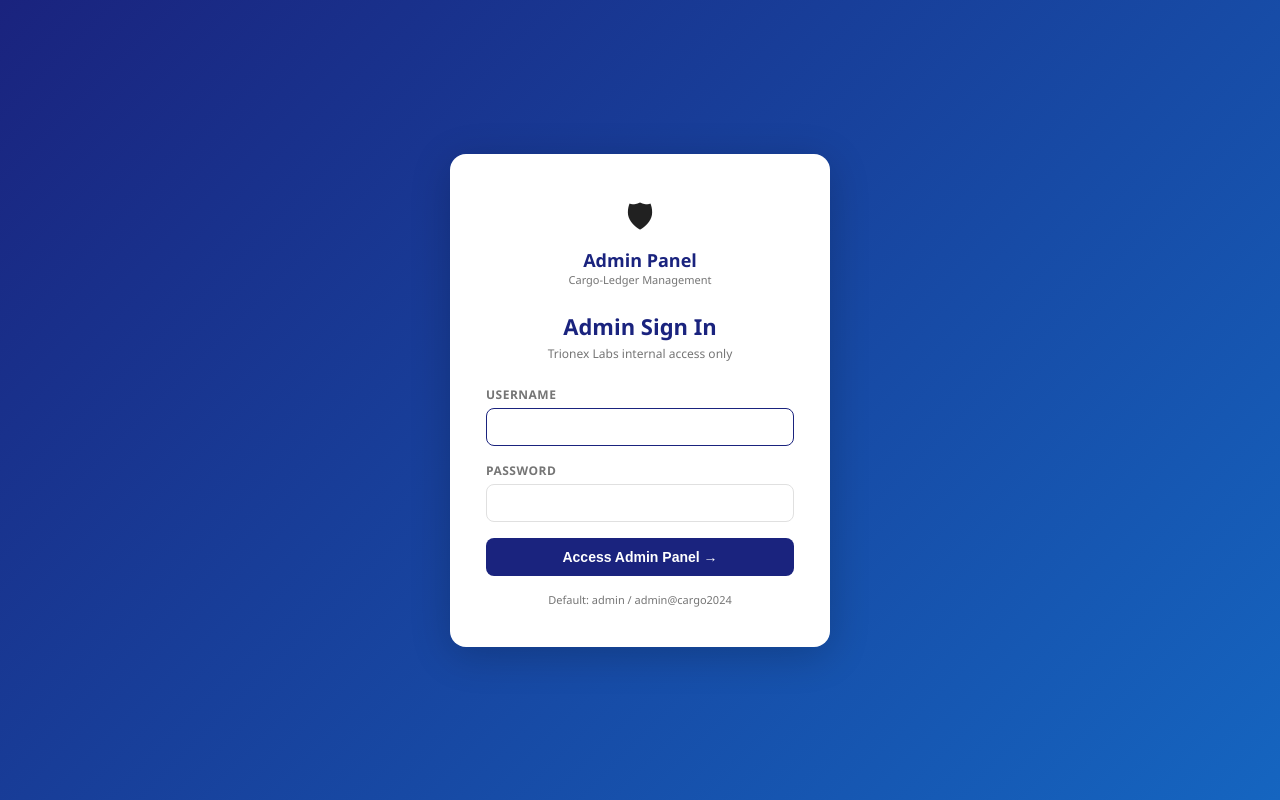
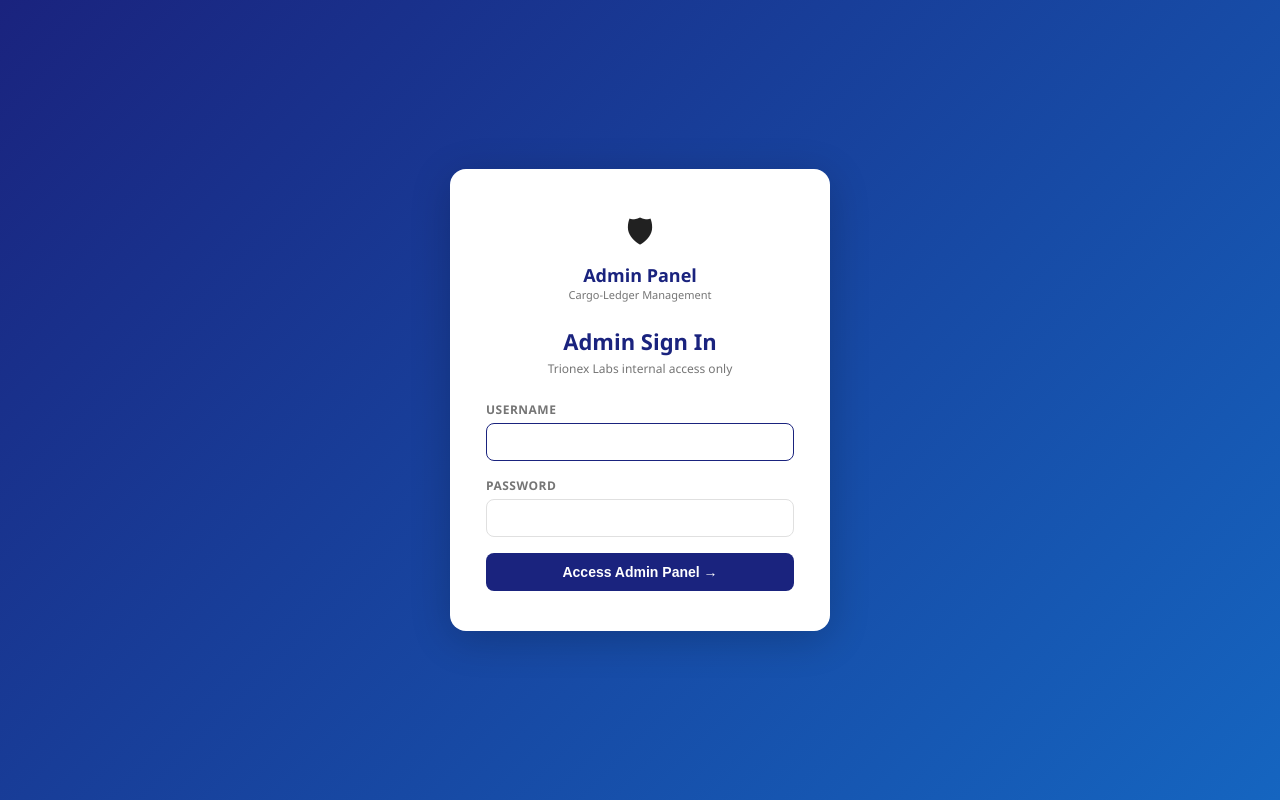
Before and after one commit to pear-cloude/cargo-ledger, a Flask app: page /admin/login in a window 1280 px wide. Run offline with Flask 3, Linux system fonts and the light colour scheme.

Commit message:
Admin Login Page Default Removed

```diff
--- a/templates/admin_login.html
+++ b/templates/admin_login.html
@@ -34,9 +34,6 @@
         Access Admin Panel →
       </button>
     </form>
-    <p style="text-align:center;margin-top:16px;font-size:11px;color:var(--muted)">
-      Default: admin / admin@cargo2024
-    </p>
   </div>
 </div>
 </body>
```
